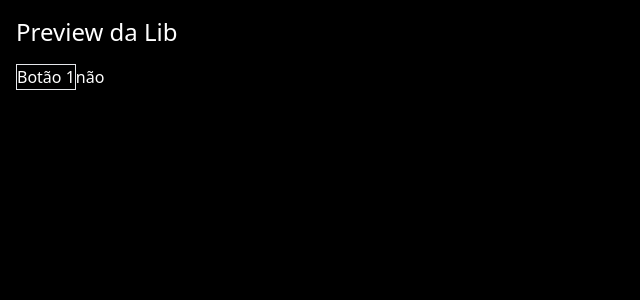
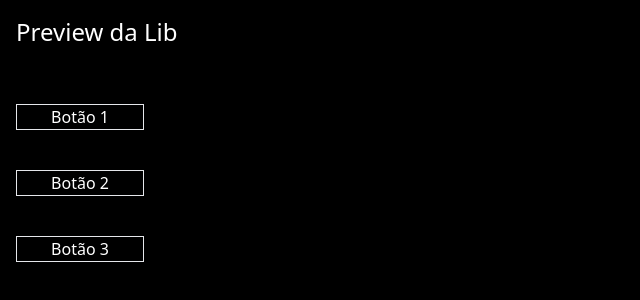
Before and after one commit to matheusboeira/secret-lib, a React (Vite) app: page / in a window 1280 px wide. Shown: the top 300 px of the page, without its empty margins (0-640 px from the left). Built offline with nearby package versions, Linux system fonts and the light colour scheme.

Commit message:
feat: add react-scan pkg and setup scan utils

```diff
--- a/index.html
+++ b/index.html
@@ -4,6 +4,10 @@
     <meta charset="UTF-8" />
     <link rel="icon" href="/favicon.ico" />
     <meta name="viewport" content="width=device-width, initial-scale=1.0" />
+    <!-- <script
+        crossOrigin="anonymous"
+        src="//unpkg.com/react-scan/dist/auto.global.js"
+    /> -->
     <title>Secret Lib</title>
   </head>
   <body class="dark h-dvh">
--- a/lib/hooks/index.ts
+++ b/lib/hooks/index.ts
@@ -1,2 +1,3 @@
 export * from './use-disclosure'
 export * from './use-transition-visibility'
+export * from './use-callback-ref'
--- a/package.json
+++ b/package.json
@@ -31,6 +31,7 @@
 		"autoprefixer": "^10.0.0",
 		"clsx": "^2.0.0",
 		"postcss": "^8.0.0",
+		"react-scan": "^0.3.3",
 		"tailwind-merge": "^3.2.0",
 		"tailwindcss": "^3.4.17",
 		"tsup": "^8.4.0",
--- a/src/App.tsx
+++ b/src/App.tsx
@@ -1,25 +1,31 @@
-import { useState } from 'react'
 import { Tooltip } from '../lib'
 
 function App() {
-  const [isOpen, setOpen] = useState(false)
-
   return (
-    <div className="p-4 h-dvh">
+    <div className="p-4 flex flex-col gap-10 h-dvh">
       <h1 className="text-2xl mb-4">Preview da Lib</h1>
-      <Tooltip
-        content={'Hello, world!'}
-        onMouseEnter={() => setOpen(true)}
-        onMouseLeave={() => setOpen(false)}
-        onClick={(e) => {
-          console.log('?', e.metaKey)
-        }}
-      >
-        <button type="button" className="border border-gray-200">
+      <Tooltip content={'Hello, world!'}>
+        <button type="button" className="border border-gray-200 w-32">
           Botão 1
         </button>
       </Tooltip>
-      {isOpen ? 'sim' : 'não'}
+      <Tooltip content={'Teste!!!!'}>
+        <button type="button" className="border border-gray-200 w-32">
+          Botão 2
+        </button>
+      </Tooltip>
+      <Tooltip
+        content={
+          <div className="flex flex-col gap-2">
+            <h1>Teste</h1>
+            <p>lorem ipsum dolor sit amet, consectetur adipiscing elit.</p>
+          </div>
+        }
+      >
+        <button type="button" className="border border-gray-200 w-32">
+          Botão 3
+        </button>
+      </Tooltip>
     </div>
   )
 }
--- a/src/main.tsx
+++ b/src/main.tsx
@@ -2,6 +2,9 @@ import React from 'react'
 import ReactDOM from 'react-dom/client'
 import App from './App'
 import '../lib/index.css'
+import { scan } from 'react-scan'
+
+scan({})
 
 ReactDOM.createRoot(document.getElementById('root') as HTMLElement).render(
   <React.StrictMode>
```
Also changed, not shown: 1 other file (tests, documents, lock files or other folders).
